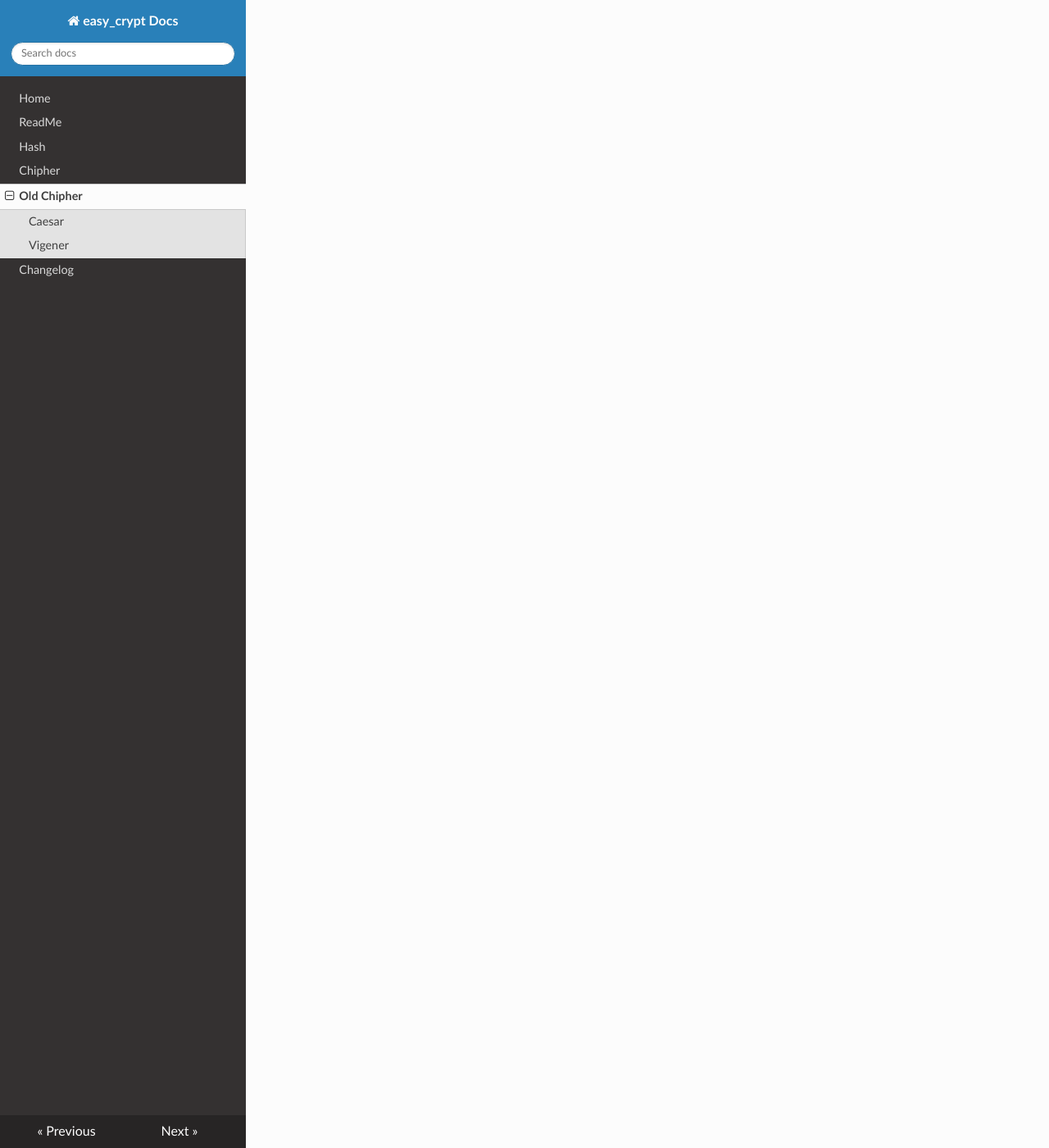
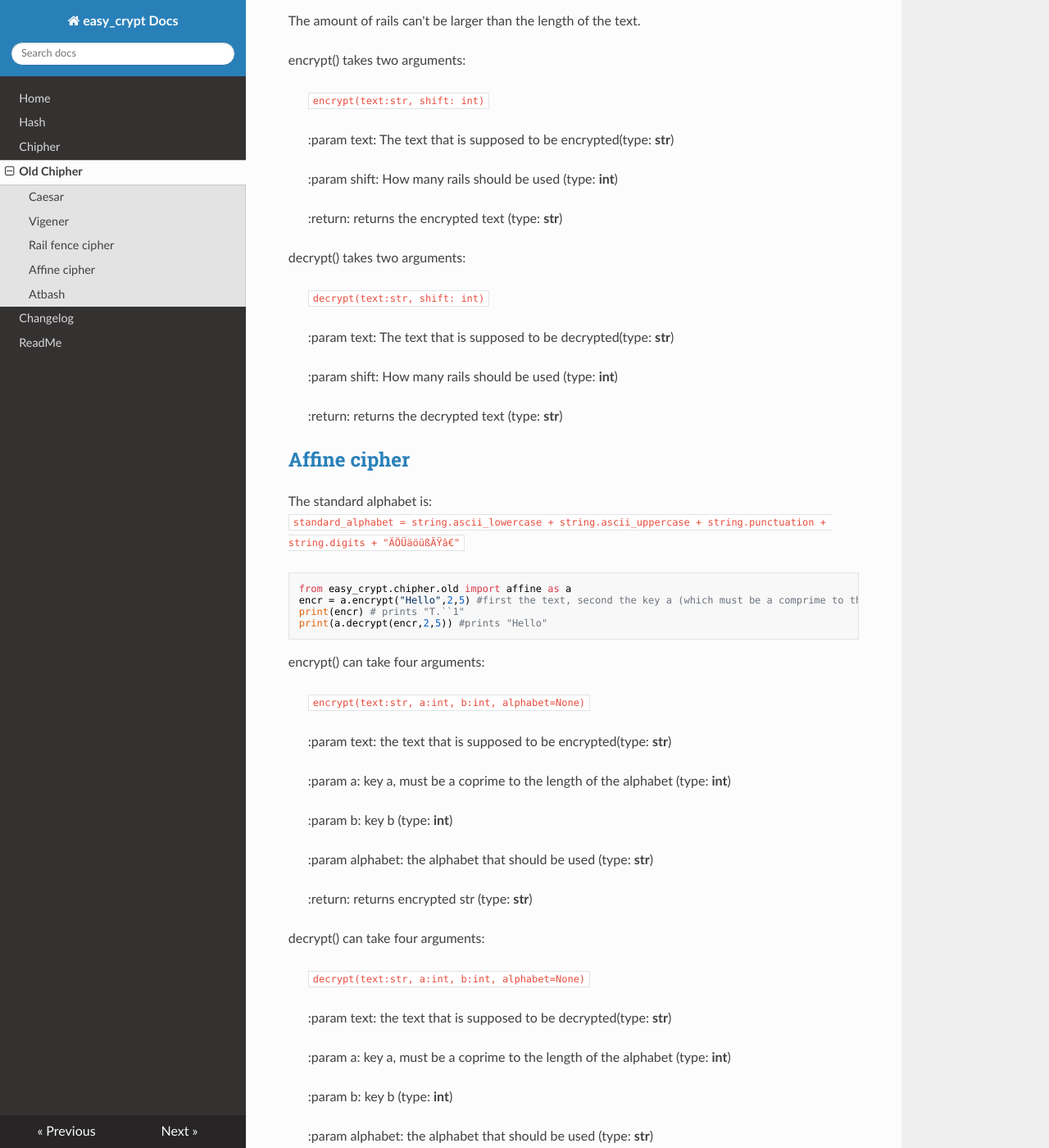
Before and after one commit to MrPoisen/easy_crypt_documentation, an MkDocs documentation site: the page built from docs/old_chipher.md, in a window 1280 px wide and 1400 px high, scrolled down 3065 px. Shown: the whole window at 82% size. Built offline with MkDocs 1.6.1, drawn with Linux system fonts in a browser that asks for light colours; nearby versions of some CDN libraries; some of the changed text lies outside the part shown.

Commit message:
added more

`````diff
--- a/docs/old_chipher.md
+++ b/docs/old_chipher.md
@@ -1,10 +1,11 @@
 # Old Chiphers
 This section talks about every chipher under the easy_crypt.cipher.old section
-## Caesar
+## [Caesar](https://en.wikipedia.org/wiki/Caesar_cipher)
 *This Cipher supports pyprind*
 
 The standard alphabet is:
-`standard_alphabet = string.ascii_lowercase + string.ascii_uppercase + " " + string.punctuation + string.digits + "ÄÖÜäöüßÃŸâ…¤€"`
+`standard_alphabet = string.ascii_lowercase + string.ascii_uppercase + string.punctuation + string.digits + "ÄÖÜäöüßÃŸâ€"`
+
 ```` python
 from easy_crypt.chipher.old import caeser as c
 encr = c.encrypt("Hello",5) #Shift 5
@@ -49,11 +50,11 @@ print(decr) #prints "Hello"
 >
 >:return: The decrypted text (type: **str**)
 
-##Vigener
+##[Vigener](https://en.wikipedia.org/wiki/Vigen%C3%A8re_cipher)
 *This Cipher supports pyprind*
 
 The standard alphabet is:
-`standard_alphabet = string.ascii_lowercase + string.ascii_uppercase + " " + string.punctuation + string.digits + "ÄÖÜäöüßÃŸâ…¤€"`
+`standard_alphabet = string.ascii_lowercase + string.ascii_uppercase + string.punctuation + string.digits + "ÄÖÜäöüßÃŸâ€"`
 
 ``` python
 from easy_crypt.chipher.old import vigener as v
@@ -72,6 +73,11 @@ decr,bar = c.decrypt(encr,"Hello",progbar=True) #Decrypts with the pw
 print(bar) # prints final bar; this isn't needed
 print(decr) #prints "Hello"
 ```
+You can use the ``gen_keys()`` funcction to generate random keys:
+```` python
+from easy_crypt.chipher.old import vigener as v
+key = v.gen_keys(10) # The can lenght can be defined; standard is 8
+````
 `encrypt()` can take 4 arguments:
 
 >`encrypt(text, pw, alphabet=None, progbar=False)`
@@ -99,3 +105,104 @@ print(decr) #prints "Hello"
 >:param progbar: bool: If the pyprind library should be used (type: **bool**)
 >
 >:return: The decrypted text (type: **str**)
+
+
+``gen_keys()`` can take two arguments:
+
+>`gen_keys(lenght=8,alphabet = None)`
+
+>:param lenght: the lenght of the key (type: **int**)
+>
+>:param alphabet: the alphabet that should be used (type: **str**)
+>
+>:return: returns aa random string (type: **str**)
+
+## [Rail fence cipher](https://en.wikipedia.org/wiki/Rail_fence_cipher)
+
+``` python
+from easy_crypt.chipher.old import rail_fence as r
+encr = r.encrypt("Hello",2) #first the text, second the rails
+print(encr) # prints "Hloel"
+print(r.decrypt(encr,2)) #prints "Hello"
+```
+The amount of rails can't be larger than the length of the text.
+
+encrypt() takes two arguments:
+>``encrypt(text:str, shift: int)``
+
+>:param text: The text that is supposed to be encrypted(type: **str**)
+>
+>:param shift: How many rails should be used (type: **int**)
+>
+>:return: returns the encrypted text (type: **str**)
+
+decrypt() takes two arguments:
+>`decrypt(text:str, shift: int)`
+
+>:param text: The text that is supposed to be decrypted(type: **str**)
+>
+>:param shift: How many rails should be used (type: **int**)
+>
+>:return: returns the decrypted text (type: **str**)
+
+## [Affine cipher](https://en.wikipedia.org/wiki/Affine_cipher)
+The standard alphabet is:
+`standard_alphabet = string.ascii_lowercase + string.ascii_uppercase + string.punctuation + string.digits + "ÄÖÜäöüßÃŸâ€"`
+
+``` python
+from easy_crypt.chipher.old import affine as a
+encr = a.encrypt("Hello",2,5) #first the text, second the key a (which must be a comprime to the lenght of the alphabet), third the key b
+print(encr) # prints "T.``1"
+print(a.decrypt(encr,2,5)) #prints "Hello"
+```
+
+encrypt() can take four arguments:
+
+>`encrypt(text:str, a:int, b:int, alphabet=None)`
+
+>:param text: the text that is supposed to be encrypted(type: **str**)
+>
+>:param a: key a, must be a coprime to the length of the alphabet (type: **int**)
+>
+>:param b: key b (type: **int**)
+>
+>:param alphabet: the alphabet that should be used (type: **str**)
+>
+>:return: returns encrypted str (type: **str**)
+
+decrypt() can take four arguments:
+
+>`decrypt(text:str, a:int, b:int, alphabet=None)`
+
+>:param text: the text that is supposed to be decrypted(type: **str**)
+>
+>:param a: key a, must be a coprime to the length of the alphabet (type: **int**)
+>
+>:param b: key b (type: **int**)
+>
+>:param alphabet: the alphabet that should be used (type: **str**)
+>
+>:return: returns decrypted str (type: **str**)
+
+
+## [Atbash](https://en.wikipedia.org/wiki/Atbash)
+The standard alphabet is:
+`standard_alphabet = string.ascii_lowercase + string.ascii_uppercase + string.punctuation + string.digits + "ÄÖÜäöüßÃŸâ€"`
+
+The cipher function encyrypts and decrypts.
+``` python
+from easy_crypt.chipher.old import atbash as a
+encr = a.cipher("Hello") #only needs the text; it can take an alphabet as a argument
+print(encr) # prints "ä[::-"
+print(a.cipher(encr)) #prints "Hello"
+```
+
+cipher can take two arguments:
+
+>`cipher(text: str, alphabet=None)`
+
+>:param text: the text that should be used (type: **str**)
+>
+>:param alphabet: the alphabet that should be used (type: **str**)
+>
+>:return: returns a string (type: **str**)
--- a/mkdocs.yml
+++ b/mkdocs.yml
@@ -3,8 +3,8 @@ theme: readthedocs
 
 nav:
     - Home: index.md
-    - ReadMe: basic_info.md
     - Hash: Hash.md
     - Chipher: Cipher.md
     - Old Chipher: old_chipher.md
     - Changelog: Changelog.md
+    - ReadMe: basic_info.md
`````
Also changed, not shown: docs/Changelog.md (+7 -1 lines), docs/index.md (+3 -3 lines), docs/readme.md (+3 -2 lines).
